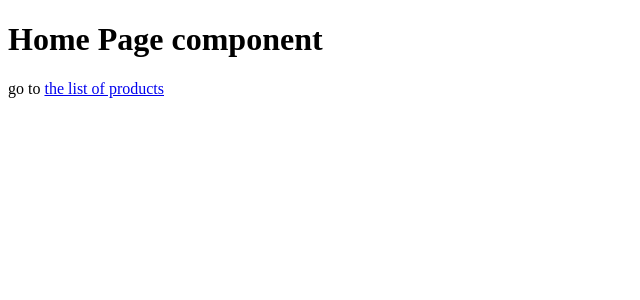
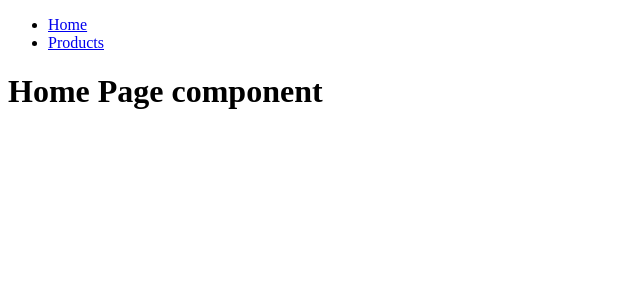
Before and after one commit to KozerT/react-app-multi-page-spa, a React (Vite) app: page / in a window 1280 px wide. Shown: the top 300 px of the page, without its empty margins (0-640 px from the left). Built offline with nearby package versions, Linux system fonts and the light colour scheme.

Commit message:
feat: add a Root route and create a MainNavigation component

```diff
--- /dev/null
+++ b/src/components/MainNavigation.tsx
@@ -0,0 +1,21 @@
+import React from "react";
+import { Link } from "react-router-dom";
+
+const MainNavigation = () => {
+  return (
+    <header>
+      <nav>
+        <ul>
+          <li>
+            <Link to="/">Home</Link>
+          </li>
+          <li>
+            <Link to="/products">Products</Link>
+          </li>
+        </ul>
+      </nav>
+    </header>
+  );
+};
+
+export default MainNavigation;
--- a/src/pages/Home.jsx
+++ b/src/pages/Home.jsx
@@ -4,9 +4,6 @@
   return (
     <>
       <h1>Home Page component</h1>
-      <p>
-        go to <Link to="/products">the list of products</Link>
-      </p>
     </>
   );
 };
--- a/src/pages/Product.jsx
+++ b/src/pages/Product.jsx
@@ -1,7 +1,5 @@
-import React from "react";
-
-const Pages = () => {
+const Product = () => {
   return <h2>The Products Page</h2>;
 };
 
-export default Pages;
+export default Product;
--- /dev/null
+++ b/src/pages/Root.jsx
@@ -0,0 +1,13 @@
+import { Outlet } from "react-router-dom";
+import MainNavigation from "../components/MainNavigation";
+
+const Root = () => {
+  return (
+    <>
+      <MainNavigation />
+      <Outlet />
+    </>
+  );
+};
+
+export default Root;
```
Also changed, not shown: src/App.jsx (+10 -3 lines).
